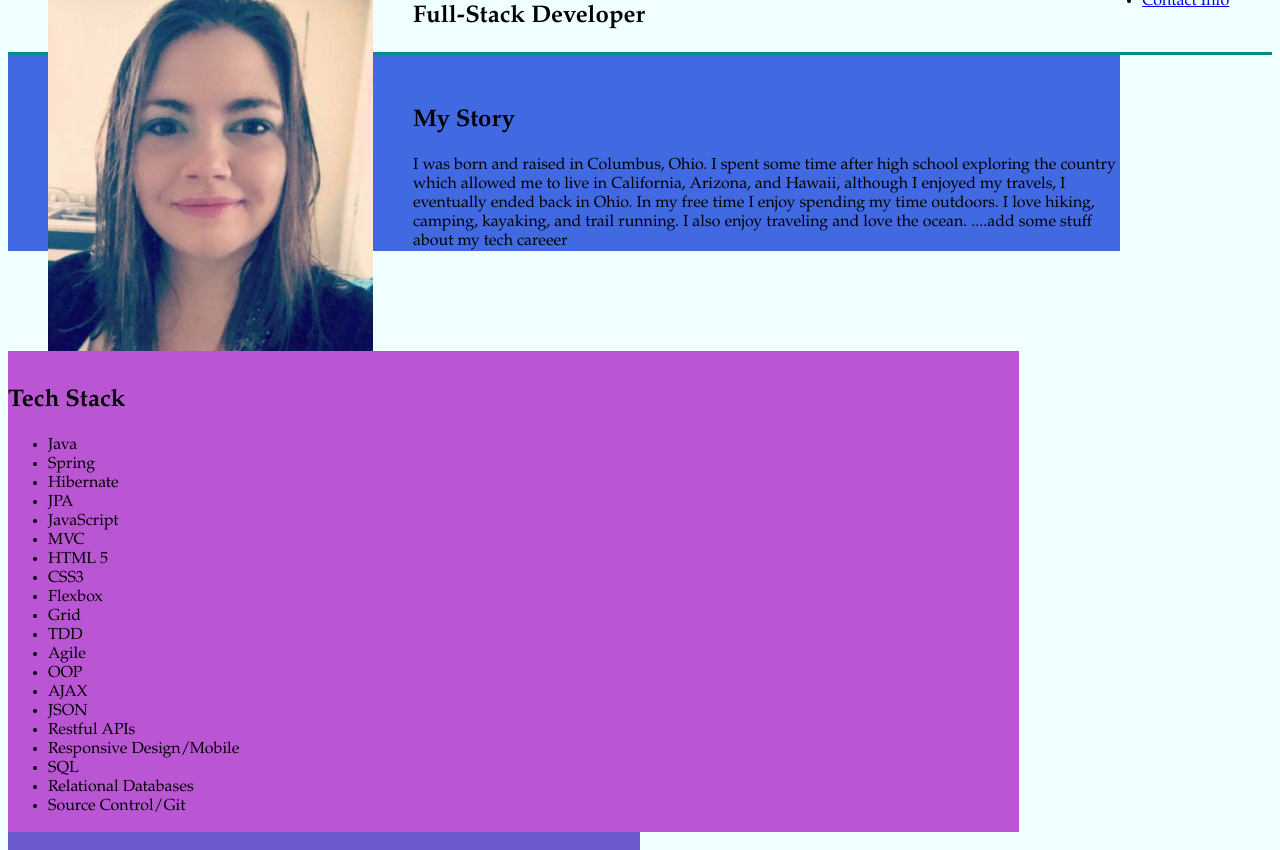
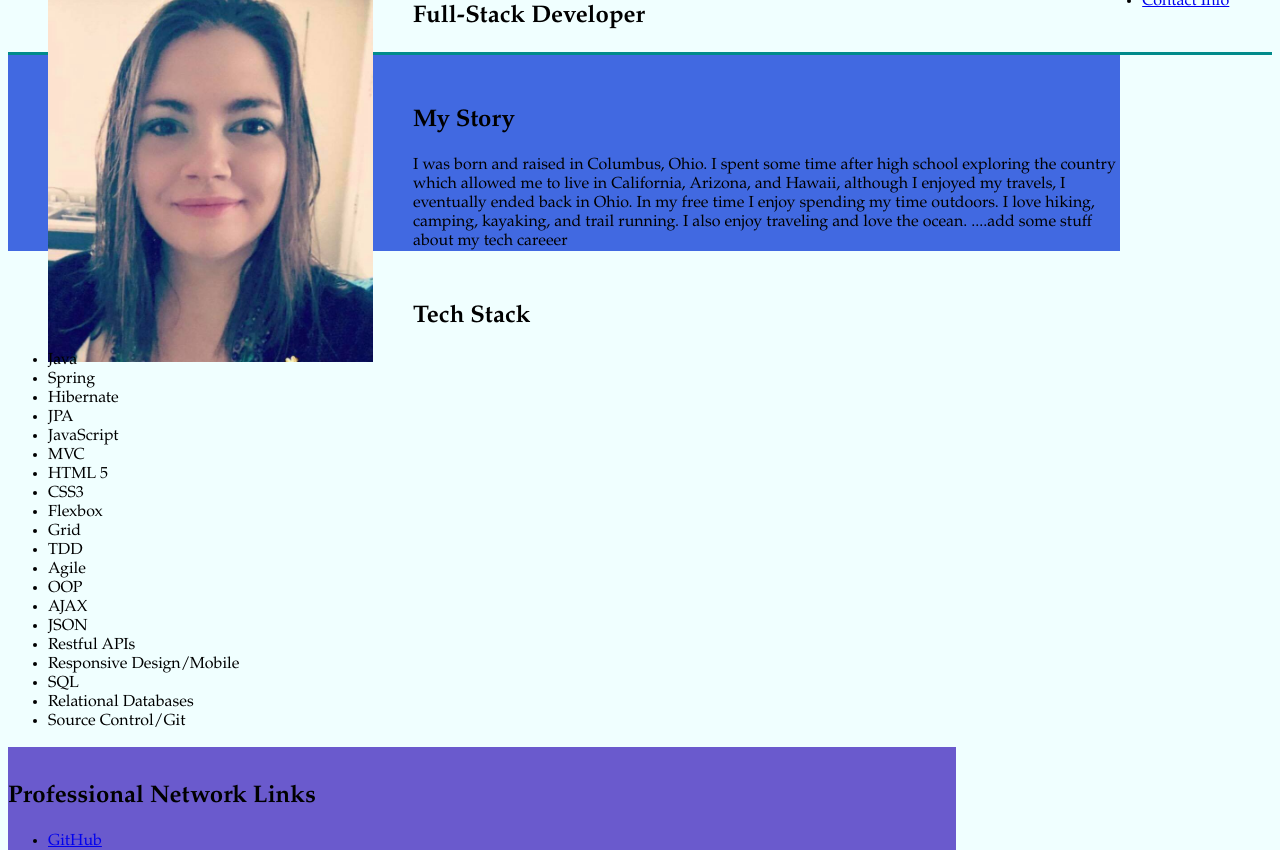
Before and after one commit to ledwards614/ledwards614.github.io, a plain HTML site: page index.html in a window 1280 px wide. Shown: the part 89-939 px from the top of the page. Drawn offline with Linux system fonts and the light colour scheme.

Commit message:
formatting alignment

```diff
--- a/cssStyles/css.css
+++ b/cssStyles/css.css
@@ -31,22 +31,22 @@ figure{
 
 #story{
   padding-top: 2rem;
-  float: lcenter;
+  float: center;
   width: 88%;
   background-color: royalblue
 }
 
 #techSkills{
   padding-top: 1rem;
-  float: left;
-    width: 80%;
+  float: center;
+    width: 50%;
+    height: 50%
     background-color: mediumorchid;
 }
 #ProfessionLinks{
   padding-top: 1rem;
   float: left;
-  width: 50%;
-  height: 50%;
+  width: 75%;
   background-color: slateblue
 }
 #Contact{
```
